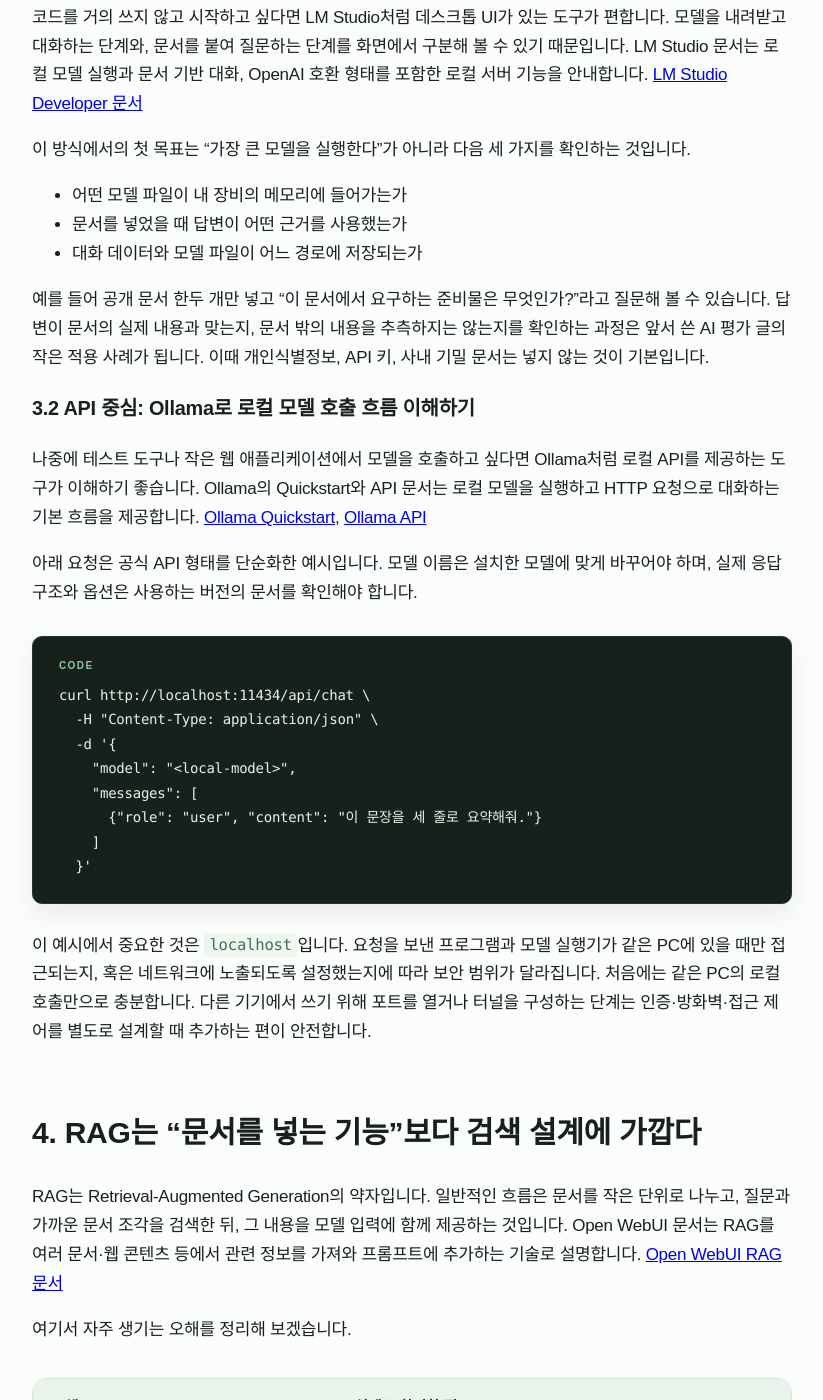
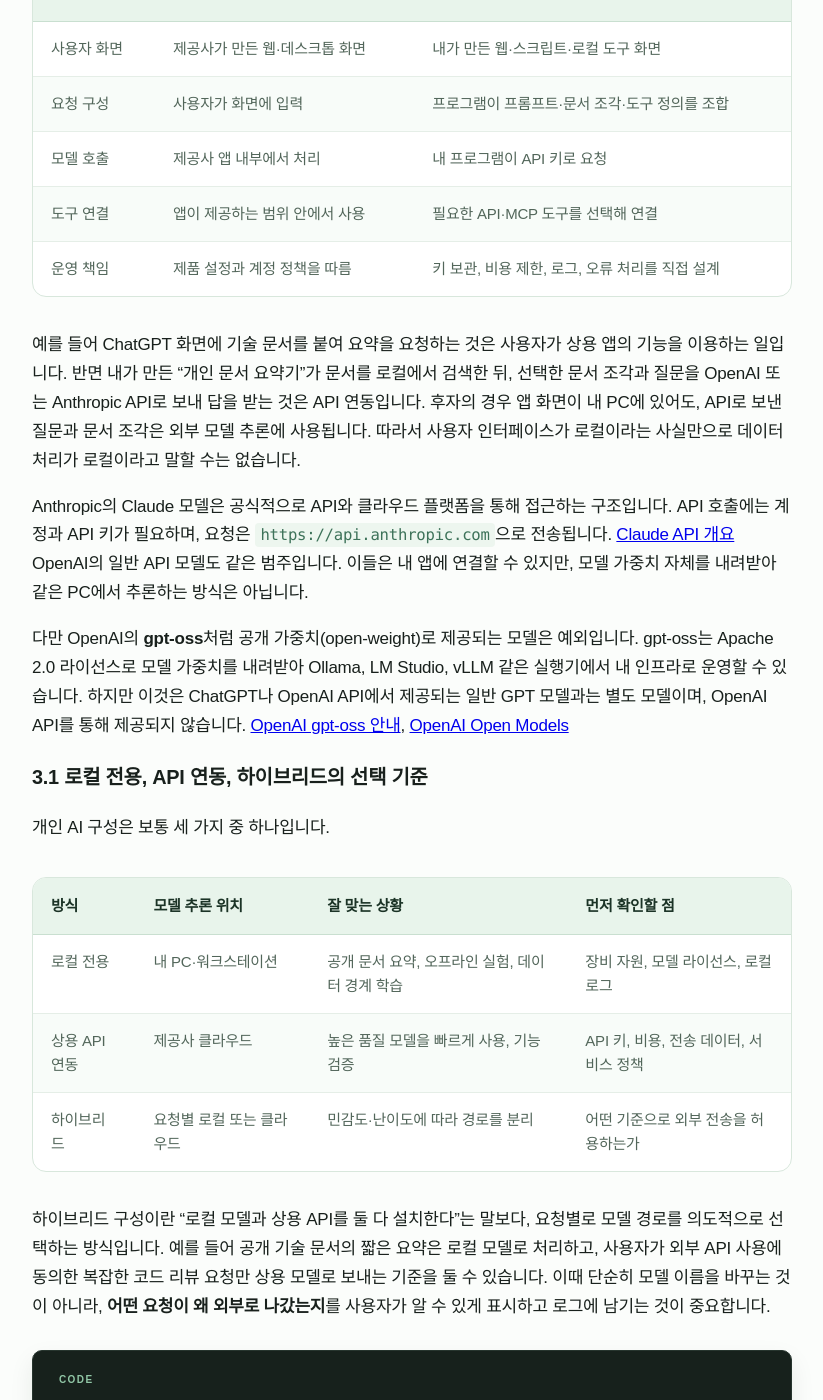
Before and after one commit to Seoha57/TechBlog, a Jekyll site: the page built from _posts/2026-09-17-local-ai-workstation.md, in a window 1280 px wide and 1400 px high, scrolled down 3646 px. Shown: the whole window, without its empty margins (228-1051 px from the left). Built offline with Jekyll 4.4.1, drawn with Linux system fonts in a browser that asks for light colours; some web fonts are replaced; some of the changed text lies outside the part shown.

Commit message:
Explain local and cloud AI integration

````diff
--- a/_posts/2026-09-17-local-ai-workstation.md
+++ b/_posts/2026-09-17-local-ai-workstation.md
@@ -51,11 +51,50 @@ Ollama는 모델 실행과 API 사용에 초점을 둔 도구입니다. Ollama A
 
 NIST의 생성형 AI 위험 관리 자료도 AI의 신뢰성은 모델 자체뿐 아니라 시스템과 데이터의 보안·프라이버시·운영 맥락과 함께 검토해야 한다는 관점을 제시합니다. [NIST AI RMF](https://www.nist.gov/itl/ai-risk-management-framework)와 [Generative AI Profile](https://nvlpubs.nist.gov/nistpubs/ai/NIST.AI.600-1.pdf)은 개인 프로젝트에도 “무엇을 연결했고 어떤 위험을 감수하는가”를 기록하는 습관이 유용하다는 점을 보여줍니다.
 
-## 3. 시작 방식은 두 가지면 충분하다
+## 3. 상용 앱 사용과 API 호출은 무엇이 다를까
+
+브라우저에서 ChatGPT나 Claude 같은 상용 앱을 사용하는 것과, 내 PC의 프로그램이 해당 모델 API를 호출하는 것은 둘 다 클라우드 모델을 쓴다는 점에서는 같습니다. 하지만 누가 화면·요청 형식·도구·로그·비용 제한을 관리하는지가 다릅니다.
+
+| 구분 | 상용 앱을 직접 사용 | 내 애플리케이션에서 API 호출 |
+| --- | --- | --- |
+| 사용자 화면 | 제공사가 만든 웹·데스크톱 화면 | 내가 만든 웹·스크립트·로컬 도구 화면 |
+| 요청 구성 | 사용자가 화면에 입력 | 프로그램이 프롬프트·문서 조각·도구 정의를 조합 |
+| 모델 호출 | 제공사 앱 내부에서 처리 | 내 프로그램이 API 키로 요청 |
+| 도구 연결 | 앱이 제공하는 범위 안에서 사용 | 필요한 API·MCP 도구를 선택해 연결 |
+| 운영 책임 | 제품 설정과 계정 정책을 따름 | 키 보관, 비용 제한, 로그, 오류 처리를 직접 설계 |
+
+예를 들어 ChatGPT 화면에 기술 문서를 붙여 요약을 요청하는 것은 사용자가 상용 앱의 기능을 이용하는 일입니다. 반면 내가 만든 “개인 문서 요약기”가 문서를 로컬에서 검색한 뒤, 선택한 문서 조각과 질문을 OpenAI 또는 Anthropic API로 보내 답을 받는 것은 API 연동입니다. 후자의 경우 앱 화면이 내 PC에 있어도, API로 보낸 질문과 문서 조각은 외부 모델 추론에 사용됩니다. 따라서 사용자 인터페이스가 로컬이라는 사실만으로 데이터 처리가 로컬이라고 말할 수는 없습니다.
+
+Anthropic의 Claude 모델은 공식적으로 API와 클라우드 플랫폼을 통해 접근하는 구조입니다. API 호출에는 계정과 API 키가 필요하며, 요청은 `https://api.anthropic.com`으로 전송됩니다. [Claude API 개요](https://platform.claude.com/docs/en/api/overview) OpenAI의 일반 API 모델도 같은 범주입니다. 이들은 내 앱에 연결할 수 있지만, 모델 가중치 자체를 내려받아 같은 PC에서 추론하는 방식은 아닙니다.
+
+다만 OpenAI의 **gpt-oss**처럼 공개 가중치(open-weight)로 제공되는 모델은 예외입니다. gpt-oss는 Apache 2.0 라이선스로 모델 가중치를 내려받아 Ollama, LM Studio, vLLM 같은 실행기에서 내 인프라로 운영할 수 있습니다. 하지만 이것은 ChatGPT나 OpenAI API에서 제공되는 일반 GPT 모델과는 별도 모델이며, OpenAI API를 통해 제공되지 않습니다. [OpenAI gpt-oss 안내](https://help.openai.com/en/articles/11870455), [OpenAI Open Models](https://openai.com/open-models/)
+
+### 3.1 로컬 전용, API 연동, 하이브리드의 선택 기준
+
+개인 AI 구성은 보통 세 가지 중 하나입니다.
+
+| 방식 | 모델 추론 위치 | 잘 맞는 상황 | 먼저 확인할 점 |
+| --- | --- | --- | --- |
+| 로컬 전용 | 내 PC·워크스테이션 | 공개 문서 요약, 오프라인 실험, 데이터 경계 학습 | 장비 자원, 모델 라이선스, 로컬 로그 |
+| 상용 API 연동 | 제공사 클라우드 | 높은 품질 모델을 빠르게 사용, 기능 검증 | API 키, 비용, 전송 데이터, 서비스 정책 |
+| 하이브리드 | 요청별 로컬 또는 클라우드 | 민감도·난이도에 따라 경로를 분리 | 어떤 기준으로 외부 전송을 허용하는가 |
+
+하이브리드 구성이란 “로컬 모델과 상용 API를 둘 다 설치한다”는 말보다, 요청별로 모델 경로를 의도적으로 선택하는 방식입니다. 예를 들어 공개 기술 문서의 짧은 요약은 로컬 모델로 처리하고, 사용자가 외부 API 사용에 동의한 복잡한 코드 리뷰 요청만 상용 모델로 보내는 기준을 둘 수 있습니다. 이때 단순히 모델 이름을 바꾸는 것이 아니라, **어떤 요청이 왜 외부로 나갔는지**를 사용자가 알 수 있게 표시하고 로그에 남기는 것이 중요합니다.
+
+```text
+질문 수신
+  ├─ 민감 문서 또는 외부 전송 금지 → 로컬 모델만 사용
+  ├─ 공개 자료 + 고난도 작업 + 사용자 허용 → 상용 API 사용 가능
+  └─ 판단이 모호함 → 외부 전송 전에 사용자에게 선택 요청
+```
+
+이 기준은 완벽한 자동 분류기가 아니라, 실수로 문서 내용을 외부 API에 보내지 않기 위한 첫 번째 안전장치입니다. 처음에는 자동 라우팅보다 “로컬 모델 사용”과 “상용 API로 보내기” 버튼을 분리하는 방식이 더 단순하고 검토하기 쉽습니다.
+
+## 4. 시작 방식은 두 가지면 충분하다
 
 처음부터 Ollama, Open WebUI, 벡터 데이터베이스, 에이전트, MCP 서버를 한 번에 조합할 필요는 없습니다. 구성 요소가 많아질수록 장애 원인과 데이터 경로를 분리하기 어려워집니다. 개인 학습의 시작점은 다음 두 가지 중 하나면 충분합니다.
 
-### 3.1 GUI 중심: LM Studio로 로컬 모델과 문서 대화 이해하기
+### 4.1 GUI 중심: LM Studio로 로컬 모델과 문서 대화 이해하기
 
 코드를 거의 쓰지 않고 시작하고 싶다면 LM Studio처럼 데스크톱 UI가 있는 도구가 편합니다. 모델을 내려받고 대화하는 단계와, 문서를 붙여 질문하는 단계를 화면에서 구분해 볼 수 있기 때문입니다. LM Studio 문서는 로컬 모델 실행과 문서 기반 대화, OpenAI 호환 형태를 포함한 로컬 서버 기능을 안내합니다. [LM Studio Developer 문서](https://lmstudio.ai/docs/developer)
 
@@ -86,7 +125,7 @@ curl http://localhost:11434/api/chat \
 
 이 예시에서 중요한 것은 `localhost`입니다. 요청을 보낸 프로그램과 모델 실행기가 같은 PC에 있을 때만 접근되는지, 혹은 네트워크에 노출되도록 설정했는지에 따라 보안 범위가 달라집니다. 처음에는 같은 PC의 로컬 호출만으로 충분합니다. 다른 기기에서 쓰기 위해 포트를 열거나 터널을 구성하는 단계는 인증·방화벽·접근 제어를 별도로 설계할 때 추가하는 편이 안전합니다.
 
-## 4. RAG는 “문서를 넣는 기능”보다 검색 설계에 가깝다
+## 5. RAG는 “문서를 넣는 기능”보다 검색 설계에 가깝다
 
 RAG는 Retrieval-Augmented Generation의 약자입니다. 일반적인 흐름은 문서를 작은 단위로 나누고, 질문과 가까운 문서 조각을 검색한 뒤, 그 내용을 모델 입력에 함께 제공하는 것입니다. Open WebUI 문서는 RAG를 여러 문서·웹 콘텐츠 등에서 관련 정보를 가져와 프롬프트에 추가하는 기술로 설명합니다. [Open WebUI RAG 문서](https://docs.openwebui.com/features/chat-conversations/rag/)
 
@@ -170,5 +209,8 @@ RAG는 Retrieval-Augmented Generation의 약자입니다. 일반적인 흐름은
 - [LM Studio App Documentation](https://lmstudio.ai/docs/app)
 - [LM Studio Developer Documentation](https://lmstudio.ai/docs/developer)
 - [Open WebUI, Retrieval Augmented Generation](https://docs.openwebui.com/features/chat-conversations/rag/)
+- [Anthropic, Claude API Overview](https://platform.claude.com/docs/en/api/overview)
+- [OpenAI, gpt-oss Open-weight Models](https://help.openai.com/en/articles/11870455)
+- [OpenAI Open Models](https://openai.com/open-models/)
 - [NIST AI Risk Management Framework](https://www.nist.gov/itl/ai-risk-management-framework)
 - [NIST AI 600-1, Generative AI Profile](https://nvlpubs.nist.gov/nistpubs/ai/NIST.AI.600-1.pdf)
````
Also changed, not shown: other parts of _posts/2026-09-17-local-ai-workstation.md (+5 -5 lines).
